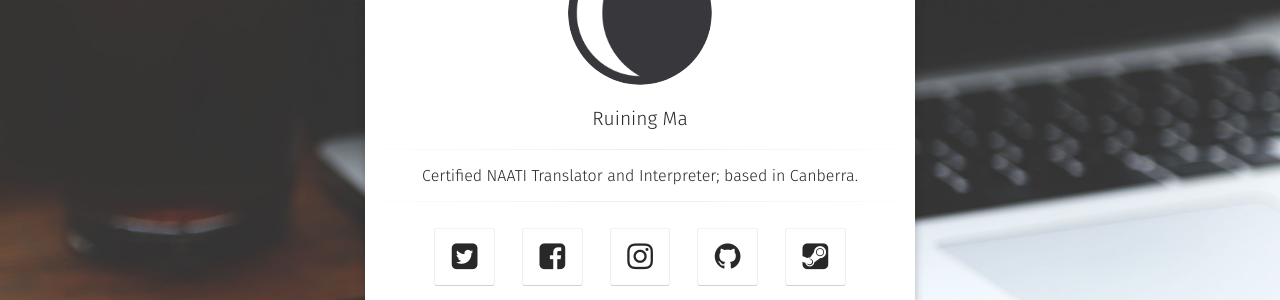
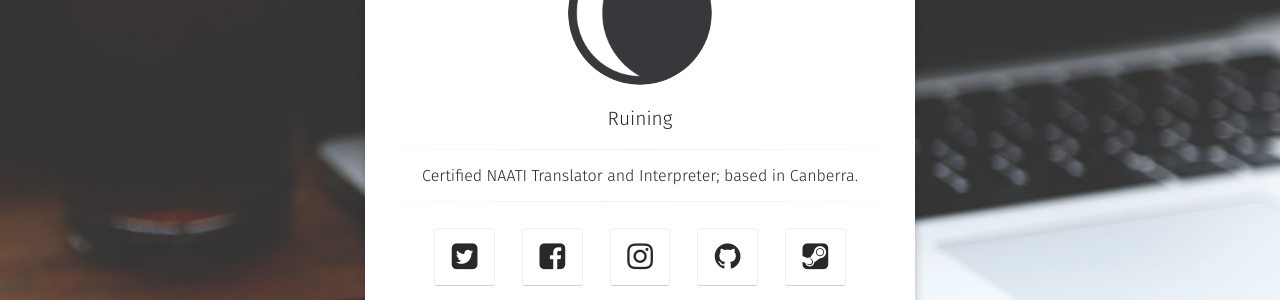
Before and after one commit to ruiningma/ruiningma.github.io, a Jekyll site: the page built from index.html, in a window 1280 px wide. Shown: the part 291-591 px from the top of the page. Built offline with Jekyll 4.4.1, drawn with Linux system fonts in a browser that asks for light colours; some web fonts are replaced.

Commit message:
customize

```diff
--- a/_config.yml
+++ b/_config.yml
@@ -1,5 +1,5 @@
 # Site
-title:              Ruining Ma
+title:              Ruining
 bio:                'Certified NAATI Translator and Interpreter; based in Canberra.'
 description:        "description"
 reading_time:       true
@@ -11,7 +11,7 @@ locale:             en_US
 url:                https://ruiningma.github.io
 
 # Jekyll
-permalink:          /:title/
+permalink:          /Ruining/
 markdown:           kramdown
 highlighter:        rouge
 kramdown:
```
